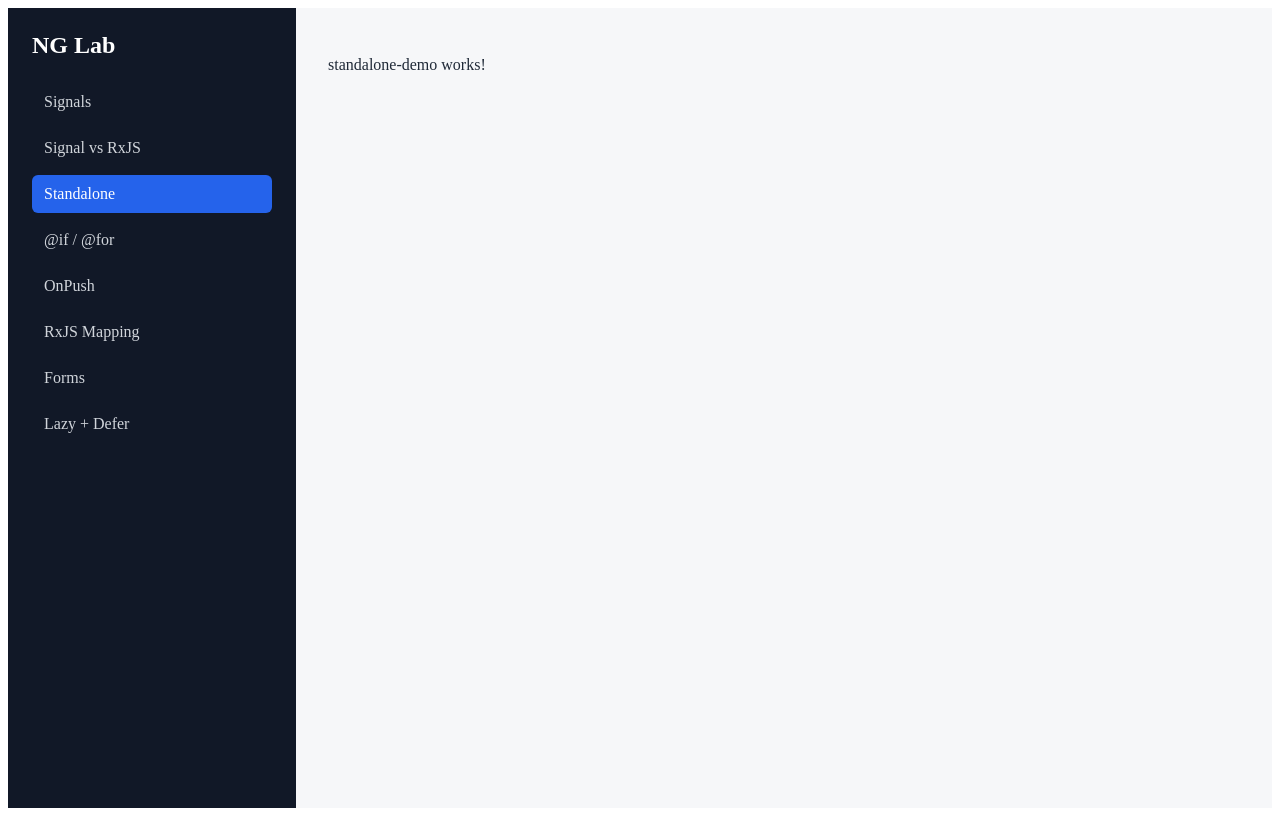
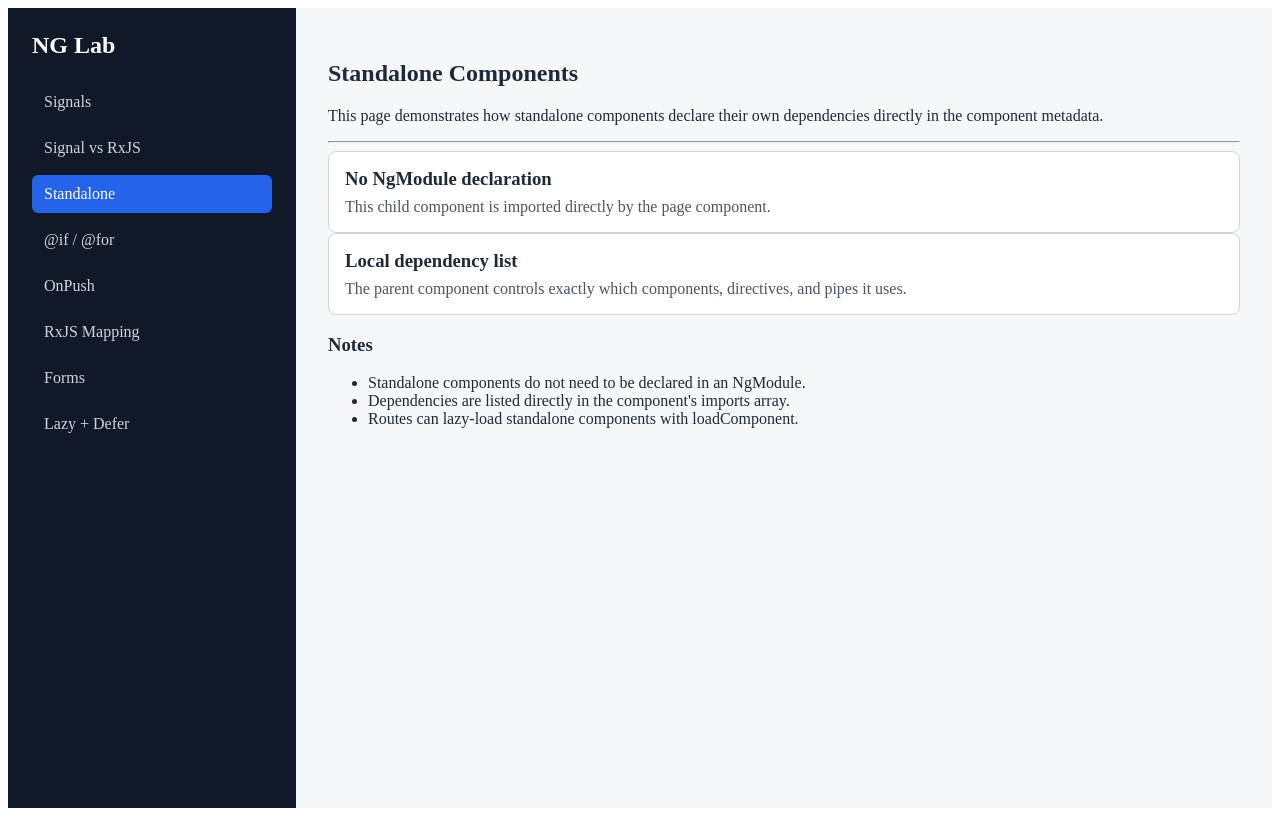
Before and after one commit to qiuxan/AngularKnowledge, an Angular app in the folder ng-lab/: page /standalone-demo in a window 1280 px wide. Built offline with nearby package versions, Linux system fonts and the light colour scheme.

Commit message:
Standalone Component

```diff
--- a/ng-lab/src/app/pages/standalone-demo/standalone-demo.html
+++ b/ng-lab/src/app/pages/standalone-demo/standalone-demo.html
@@ -1 +1,30 @@
-<p>standalone-demo works!</p>
+<section class="page">
+  <h2>Standalone Components</h2>
+
+  <p>
+    This page demonstrates how standalone components declare their own dependencies
+    directly in the component metadata.
+  </p>
+  <hr />
+  <div class="demo-card">
+    <app-status-card
+      title="No NgModule declaration"
+      description="This child component is imported directly by the page component."
+    />
+
+    <app-status-card
+      title="Local dependency list"
+      description="The parent component controls exactly which components, directives, and pipes it uses."
+    />
+  </div>
+
+  <div class="notes">
+    <h3>Notes</h3>
+
+    <ul>
+      <li>Standalone components do not need to be declared in an NgModule.</li>
+      <li>Dependencies are listed directly in the component's imports array.</li>
+      <li>Routes can lazy-load standalone components with loadComponent.</li>
+    </ul>
+  </div>
+</section>
--- a/ng-lab/src/app/pages/standalone-demo/standalone-demo.ts
+++ b/ng-lab/src/app/pages/standalone-demo/standalone-demo.ts
@@ -1,8 +1,9 @@
 import { Component } from '@angular/core';
+import { StatusCard } from '../../shared/status-card/status-card';
 
 @Component({
   selector: 'app-standalone-demo',
-  imports: [],
+  imports: [StatusCard],
   templateUrl: './standalone-demo.html',
   styleUrl: './standalone-demo.scss',
 })
--- /dev/null
+++ b/ng-lab/src/app/shared/status-card/status-card.html
@@ -0,0 +1,4 @@
+<article class="status-card">
+  <h3>{{ title() }}</h3>
+  <p>{{ description() }}</p>
+</article>
--- /dev/null
+++ b/ng-lab/src/app/shared/status-card/status-card.scss
@@ -0,0 +1,15 @@
+.status-card {
+  padding: 16px;
+  border: 1px solid #d1d5db;
+  border-radius: 8px;
+  background: white;
+
+  h3 {
+    margin: 0 0 8px;
+  }
+
+  p {
+    margin: 0;
+    color: #4b5563;
+  }
+}
--- /dev/null
+++ b/ng-lab/src/app/shared/status-card/status-card.ts
@@ -0,0 +1,12 @@
+import { Component, input } from '@angular/core';
+
+@Component({
+  selector: 'app-status-card',
+  imports: [],
+  templateUrl: './status-card.html',
+  styleUrl: './status-card.scss',
+})
+export class StatusCard {
+  title = input.required<string>();
+  description = input.required<string>();
+}
```
Also changed, not shown: 1 other file (tests, documents, lock files or other folders).
